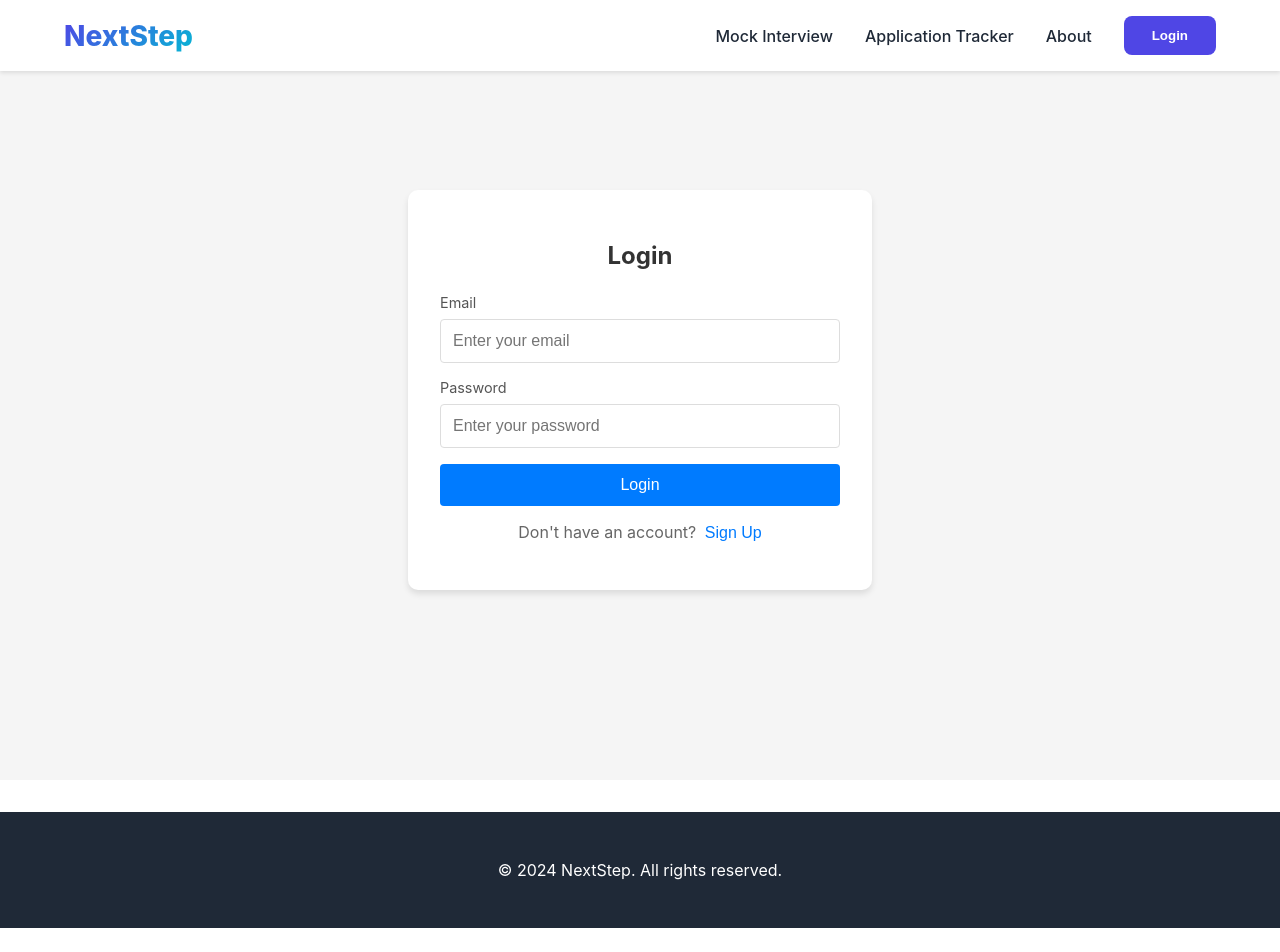
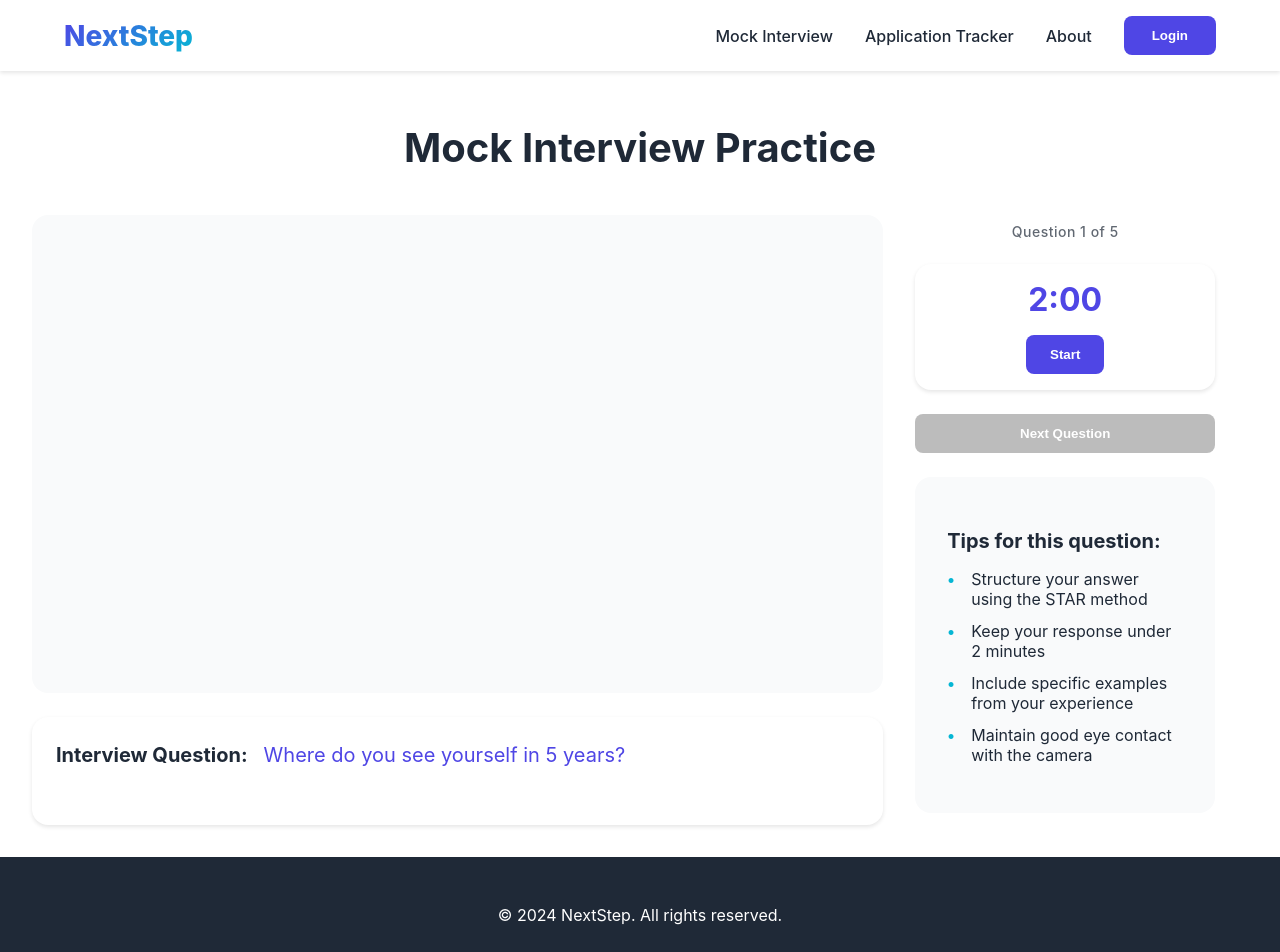
Before and after one commit to renata-liu/nextstep, a React (Create React App) app in the folder frontend/: page /mock-interview in a window 1280 px wide. Before the commit this address led to /login. Shown: the top 952 px of the page. Before the commit the page ends 928 px from the top, so only its background shows below. Built offline with nearby package versions, Linux system fonts and the light colour scheme; no server answers; the HTML template or start-up script is replaced by a standard one.

Commit message:
reverting auth

```diff
--- a/frontend/src/App.js
+++ b/frontend/src/App.js
@@ -20,19 +20,13 @@ function App() {
         <main className="main-content">
           <Routes>
             <Route path="/" element={<HomePage />} />
-
-            <Route path="/mock-interview" element={
-              <ProtectedRoute>
-                <MockInterview />
-              </ProtectedRoute>
-            } />
+            <Route path="/mock-interview" element={<MockInterview />} />
             <Route path="/login" element={<Login />} />
             <Route path="/dashboard" element={
               <ProtectedRoute>
                 <Dashboard />
               </ProtectedRoute>
             } />
-
             <Route path="/interview-analysis" element={<InterviewAnalysis />} />
             <Route path="/application-tracker" element={<ApplicationTracker />} />
           </Routes>
--- a/frontend/src/components/HomePage.css
+++ b/frontend/src/components/HomePage.css
@@ -196,7 +196,6 @@
   color: var(--white);
   text-align: center;
   padding: 2rem 5%;
-    margin-top: 2rem;
 }
 
 @media (max-width: 768px) {
```
Lines whose indentation alone changed are shown as unchanged.
